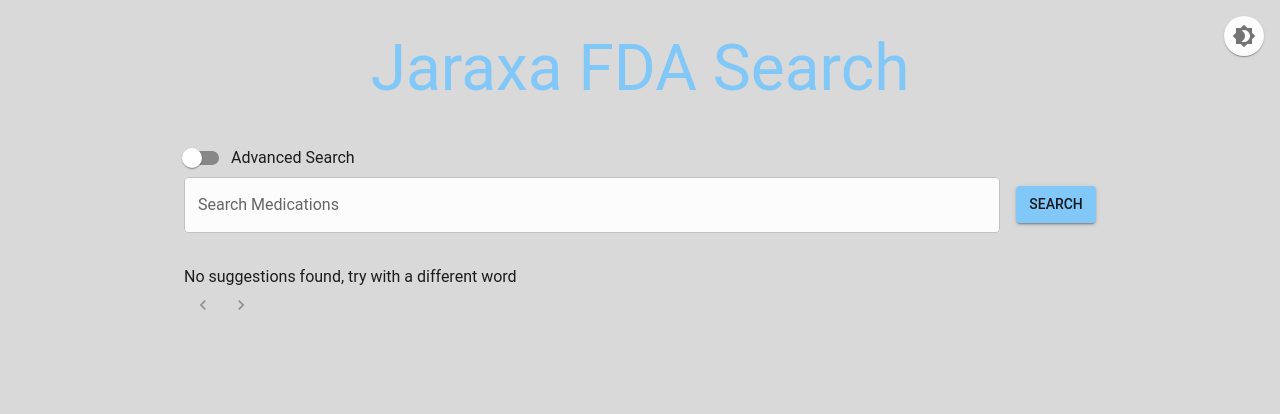
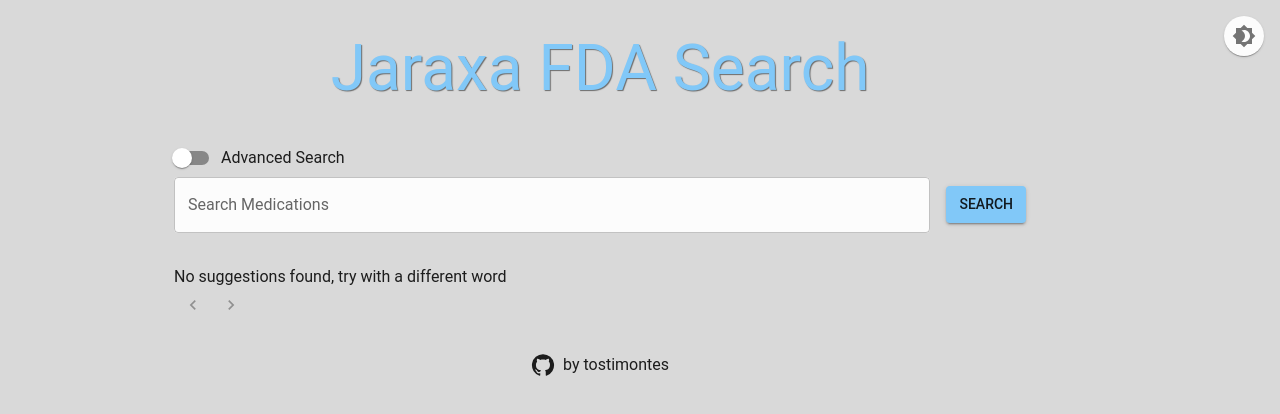
Before and after one commit to tostimontes/jaraxa-fda, a React (Vite) app: page / in a window 1280 px wide. Shown: the top 414 px of the page. Built offline with nearby package versions, Linux system fonts and the light colour scheme.

Commit message:
feat: Footer

```diff
--- a/src/App.tsx
+++ b/src/App.tsx
@@ -1,11 +1,19 @@
 import React, { useState } from 'react';
-import { ThemeProvider, CssBaseline, Button, Box, IconButton } from '@mui/material';
+import {
+  ThemeProvider,
+  CssBaseline,
+  Button,
+  Box,
+  IconButton,
+  Container,
+} from '@mui/material';
 import { BrowserRouter as Router, Routes, Route } from 'react-router-dom';
 import { lightTheme, darkTheme } from './styles/theme';
 import HomePage from './pages/HomePage';
 import DetailsPage from './pages/DetailsPage';
 import Brightness7Icon from '@mui/icons-material/Brightness7';
 import Brightness4Icon from '@mui/icons-material/Brightness4';
+import Footer from './components/Footer';
 
 const App = () => {
   const [isDarkMode, setIsDarkMode] = useState(false);
@@ -40,11 +48,14 @@
         </IconButton>
       </Box>
       <Router>
-        <Routes>
-          <Route path="/" element={<HomePage />} />
-          <Route path="/search" element={<HomePage />} />
-          <Route path="/details/:id" element={<DetailsPage />} />
-        </Routes>
+        <Container disableGutters sx={{ m: 0, p: 0 }}>
+          <Routes>
+            <Route path="/" element={<HomePage />} />
+            <Route path="/search" element={<HomePage />} />
+            <Route path="/details/:id" element={<DetailsPage />} />
+          </Routes>
+          <Footer />
+        </Container>
       </Router>
     </ThemeProvider>
   );
--- /dev/null
+++ b/src/components/Footer.tsx
@@ -0,0 +1,41 @@
+import React from 'react';
+import { Box, Typography, Link } from '@mui/material';
+import GitHubIcon from '@mui/icons-material/GitHub';
+
+const Footer = () => {
+  return (
+    <Box
+      component="footer"
+      sx={{
+        display: 'flex',
+        justifyContent: 'center',
+        alignItems: 'center',
+        p: 2,
+        mt: 'auto',
+        backgroundColor: 'background',
+        width: '100%',
+        textAlign: 'center',
+      }}
+    >
+      <Link
+        href="https://github.com/tostimontes"
+        target="_blank"
+        rel="noopener"
+        sx={{
+          display: 'flex',
+          alignItems: 'center',
+          textDecoration: 'none',
+          color: 'inherit',
+          '&:hover': {
+            color: 'primary.link',
+          },
+        }}
+      >
+        <GitHubIcon sx={{ mr: 1 }} />
+        <Typography variant="body1">by tostimontes</Typography>
+      </Link>
+    </Box>
+  );
+};
+
+export default Footer;
--- a/src/pages/HomePage.tsx
+++ b/src/pages/HomePage.tsx
@@ -119,6 +119,7 @@
             fontSize: { xs: '2rem', sm: '3rem', md: '4rem' },
             fontWeight: { xs: 'bold', sm: 'bold', md: 'normal' },
             marginY: { xs: 2, sm: 2, md: 0 },
+            textShadow: '1px 1px 1px rgba(0, 0, 0, 0.5)',
           }}
         >
           Jaraxa FDA Search
--- a/src/styles/theme.js
+++ b/src/styles/theme.js
@@ -5,6 +5,7 @@
     mode: 'light',
     primary: {
       main: '#81c8f8',
+      link: '#3eadf7',
     },
     secondary: {
       main: '#ffab91',
@@ -51,11 +52,11 @@
       paper: '#1e1e1e',
     },
     otc: {
-      main: '#66bb6a', // Lighter green for dark mode
+      main: '#66bb6a',
       contrastText: '#000000',
     },
     prescription: {
-      main: '#ef5350', // Lighter red for dark mode
+      main: '#ef5350',
       contrastText: '#ffffff',
     },
   },
```
